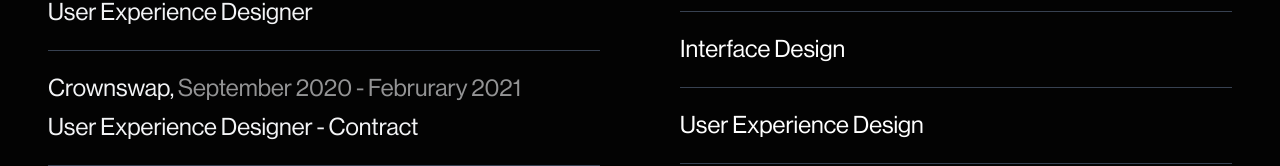
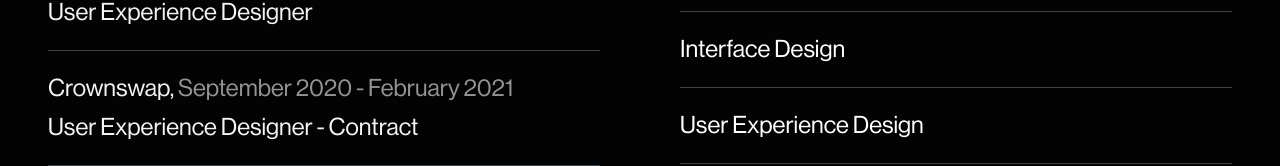
Before and after one commit to adelakuntobi/uniqueideas.me, a React (Create React App) app: page / in a window 1280 px wide. Shown: the part 2917-3083 px from the top of the page. Built offline with nearby package versions, Linux system fonts and the light colour scheme.

Commit message:
Added gap to the cards

```diff
--- a/src/components/SelectedWorks/index.js
+++ b/src/components/SelectedWorks/index.js
@@ -28,7 +28,7 @@ export const SelectedWork = (props) => {
         {/* <img src={item.img} className="w-full" alt="" /> */}
         <SelectedImg>
           <div className='p-4 md:p-8 lg:p-10 items-center justify-between h-full'>
-            <div className='justify-between h-full flex-col !items-start'>
+            <div className='gap-4 justify-between h-full flex-col !items-start'>
               <span className='case'>{item.case}</span>
               <div className=' md:w-52'>
                 <span style={{ backgroundColor: item.color }} className='line'></span>
--- a/src/pages/Homepage/Experience.js
+++ b/src/pages/Homepage/Experience.js
@@ -14,7 +14,7 @@ export default function Experience() {
             <p>User Experience Designer</p>
           </ExperienceDiv>
           <ExperienceDiv data-aos="fade-up-right" data-aos-delay="1000" >
-            <p>Crownswap, <span>September 2020 - Februrary 2021</span></p>
+            <p>Crownswap, <span>September 2020 - February 2021</span></p>
             <p>User Experience Designer - Contract</p>
           </ExperienceDiv>
           <ExperienceDiv data-aos="fade-up-right" data-aos-delay="1500" >
```
